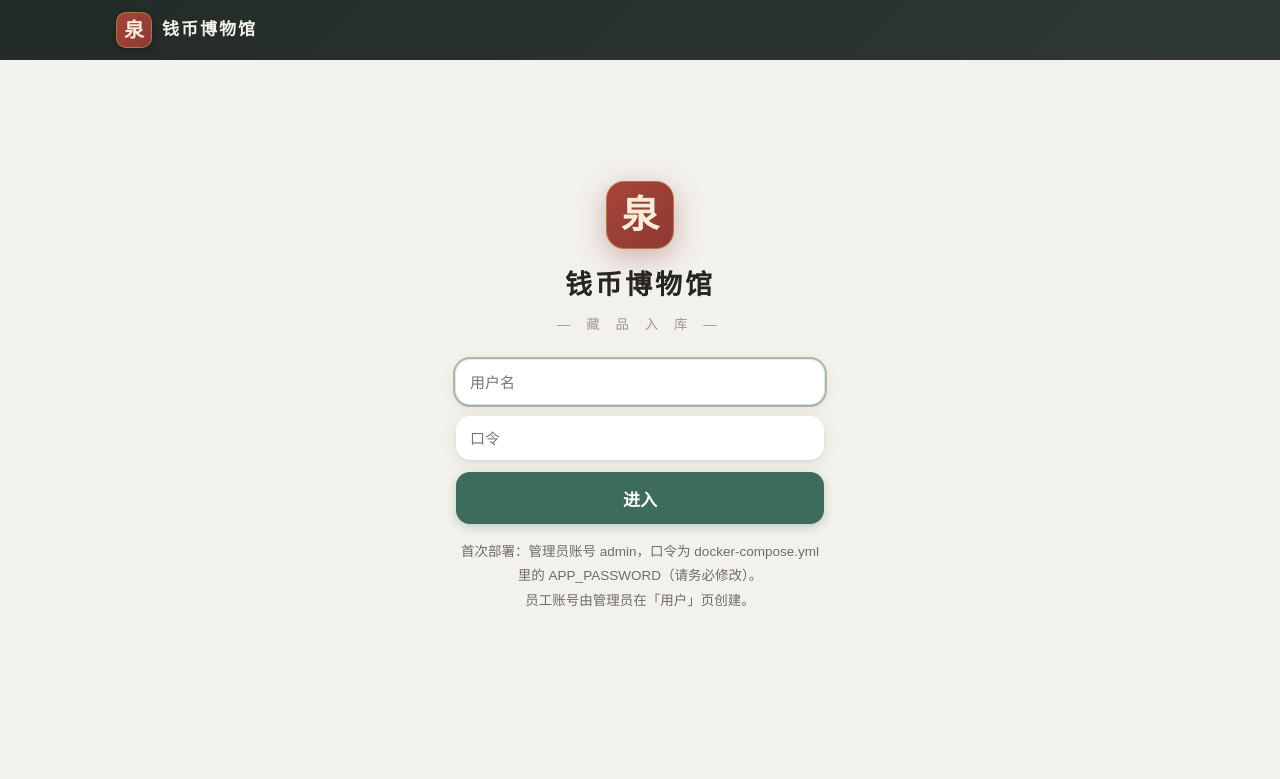
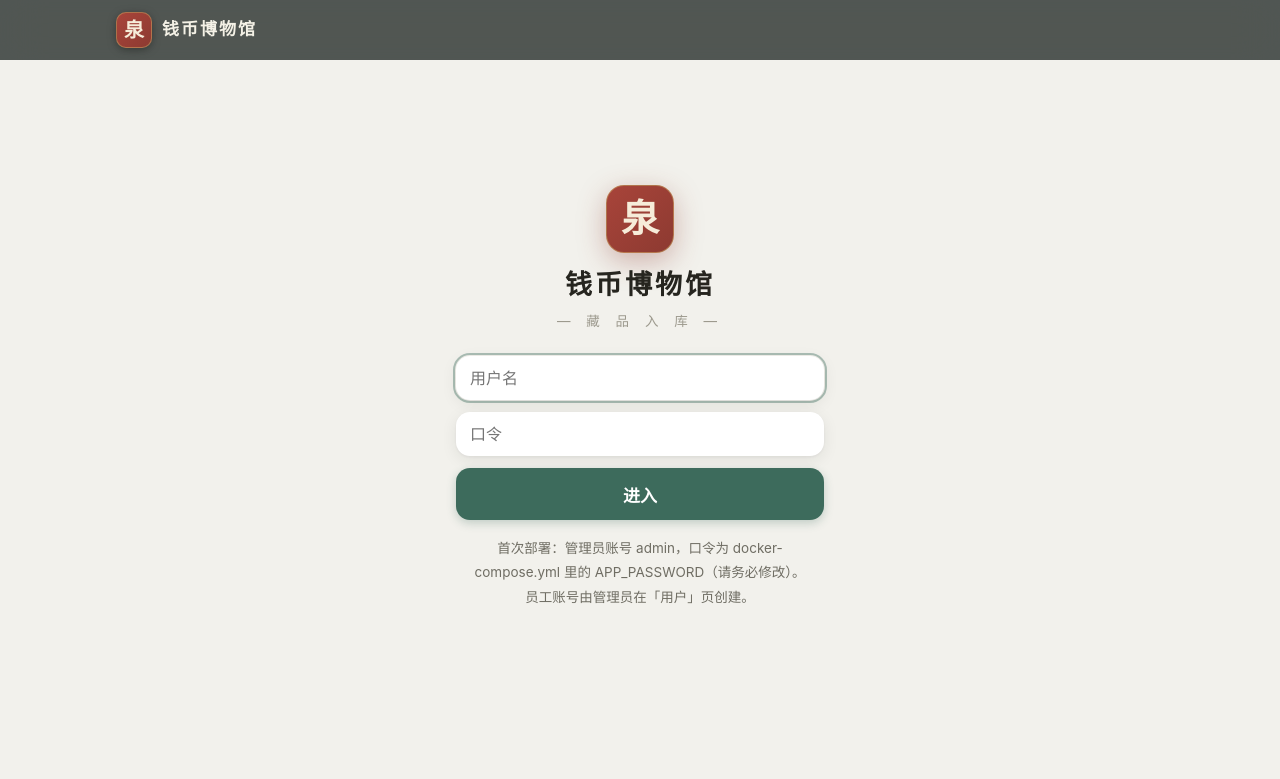
Before and after one commit to suntreef/qianbi-museum, a FastAPI app: page /login in a window 1280 px wide. Shown: the top 779 px of the page. Run offline with FastAPI, Linux system fonts and the light colour scheme; data that the repository does not hold is empty; parts of the project's set-up code (start-up, migrations or seed data) failed here and were passed over.

Commit message:
v0.6.3 Apple HIG 交互质感层（参考 Emil Kowalski apple-design 原则）
- 按压即反馈：按钮/卡片/表格行 pointer-down 时 scale+透明度 100ms ease-out
  （反馈在按下而非释放）
- 可中断动画：全部运动只用 CSS transition/animation（从当前值继续），
  只动 transform/opacity
- iOS 材质顶栏：半透明深色 + saturate(180%) blur(20px)，内容从底下滚动穿过；
  toast 同材质
- materialize：卡片错落入场（iOS sheet 曲线 cubic-bezier(0.32,0.72,0,1)）、
  灯箱模糊+缩放同时进入、toast 轻回弹
- 字距分级：标题 -0.015em 负字距 + 行高反比；系统字体链前置 -apple-system
- 输入框 16px：防 iOS Safari 聚焦自动放大
- 三类系统偏好适配：prefers-reduced-motion（全部动画禁用）、
  prefers-reduced-transparency（实底无模糊）、prefers-contrast: more（实线边框）
- 回归测试 144/144

```diff
--- a/app/static/app.css
+++ b/app/static/app.css
@@ -41,10 +41,22 @@
   --r-s: 10px; --r-m: 14px; --r-l: 18px;
   --shadow-1: 0 1px 3px rgba(30, 34, 31, .06), 0 4px 16px rgba(30, 34, 31, .08);
   --shadow-2: 0 4px 12px rgba(30, 34, 31, .12), 0 16px 36px rgba(30, 34, 31, .14);
-  --mono: "Roboto Mono", "SF Mono", Consolas, "Liberation Mono", monospace;
+  --mono: "Roboto Mono", "SF Mono", ui-monospace, Consolas, "Liberation Mono", monospace;
   --serif: "Noto Serif SC", "Source Han Serif SC", "STZhongsong", "SimSun", serif;
-  --sans: "PingFang SC", "Microsoft YaHei", "Source Han Sans SC", "Noto Sans SC", sans-serif;
+  --sans: -apple-system, "SF Pro Text", "PingFang SC", "Microsoft YaHei",
+          "Source Han Sans SC", "Noto Sans SC", sans-serif;
+  /* Apple 缓动：sheet/出现类用 iOS 曲线；按压反馈快速 ease-out */
+  --ease-ios: cubic-bezier(0.32, 0.72, 0, 1);
+  --ease-out-fast: cubic-bezier(0.25, 1, 0.5, 1);
+  --ease-spring: cubic-bezier(0.34, 1.3, 0.64, 1);   /* 出现类：轻微回弹（仅用于无手势动量场景） */
+  --dur-fast: 120ms;
+  --dur-move: 320ms;
 }
+
+/* ---- Apple: typography —— 展示级负字距、行高随字号反比 ---- */
+h1, h2, h3, .serif { letter-spacing: -0.015em; line-height: 1.25; }
+.page-head h2 { line-height: 1.15; }
+
 
 html { -webkit-text-size-adjust: 100%; }
 body {
@@ -61,9 +73,12 @@ a { color: var(--brand-strong); }
 /* ============ 深墨顶栏 ============ */
 .topbar {
   position: sticky; top: 0; z-index: 40;
-  background: linear-gradient(135deg, var(--dark), var(--dark-2));
   color: #e8e4d8;
   padding: 0;
+  /* Apple 材质：半透明深色 + 饱和度提升模糊，内容从底下滚动穿过 */
+  background: rgba(35, 43, 40, .78);
+  -webkit-backdrop-filter: saturate(180%) blur(20px);
+  backdrop-filter: saturate(180%) blur(20px);
 }
 .topbar-inner {
   max-width: 1080px; margin: 0 auto;
@@ -155,7 +175,8 @@ button.mini.del { background: var(--danger-soft); color: var(--danger); }
   height: var(--ctl-h); width: 100%;
   padding: 0 14px; border: none; border-radius: var(--r-m);
   background: var(--card); box-shadow: var(--shadow-1);
-  font-size: var(--fs-m); font-family: inherit; color: var(--ink);
+  font-size: 16px;   /* ≥16px，防 iOS Safari 聚焦自动放大页面 */
+  font-family: inherit; color: var(--ink);
 }
 textarea.input { height: auto; padding: var(--sp-3) 14px; line-height: 1.65; }
 select.input { appearance: auto; }
--- a/app/templates/base.html
+++ b/app/templates/base.html
@@ -4,7 +4,7 @@
 <meta charset="utf-8">
 <meta name="viewport" content="width=device-width, initial-scale=1">
 <title>钱币博物馆 · 藏品入库</title>
-<link rel="stylesheet" href="/static/app.css?v=20261117">
+<link rel="stylesheet" href="/static/app.css?v=20261118">
 <meta name="theme-color" content="#f7f4ec">
 </head>
 <body>
```
Also changed, not shown: other parts of app/static/app.css (+60 -5 lines).
